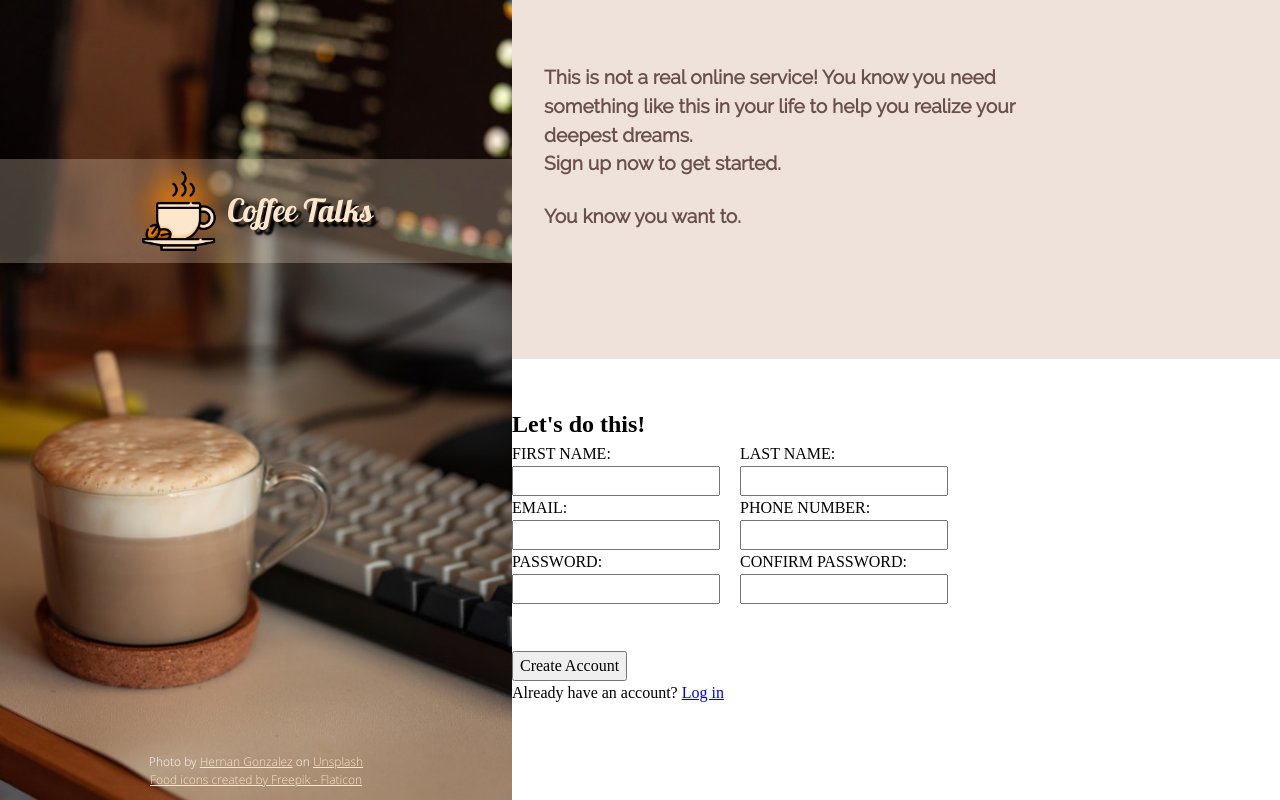
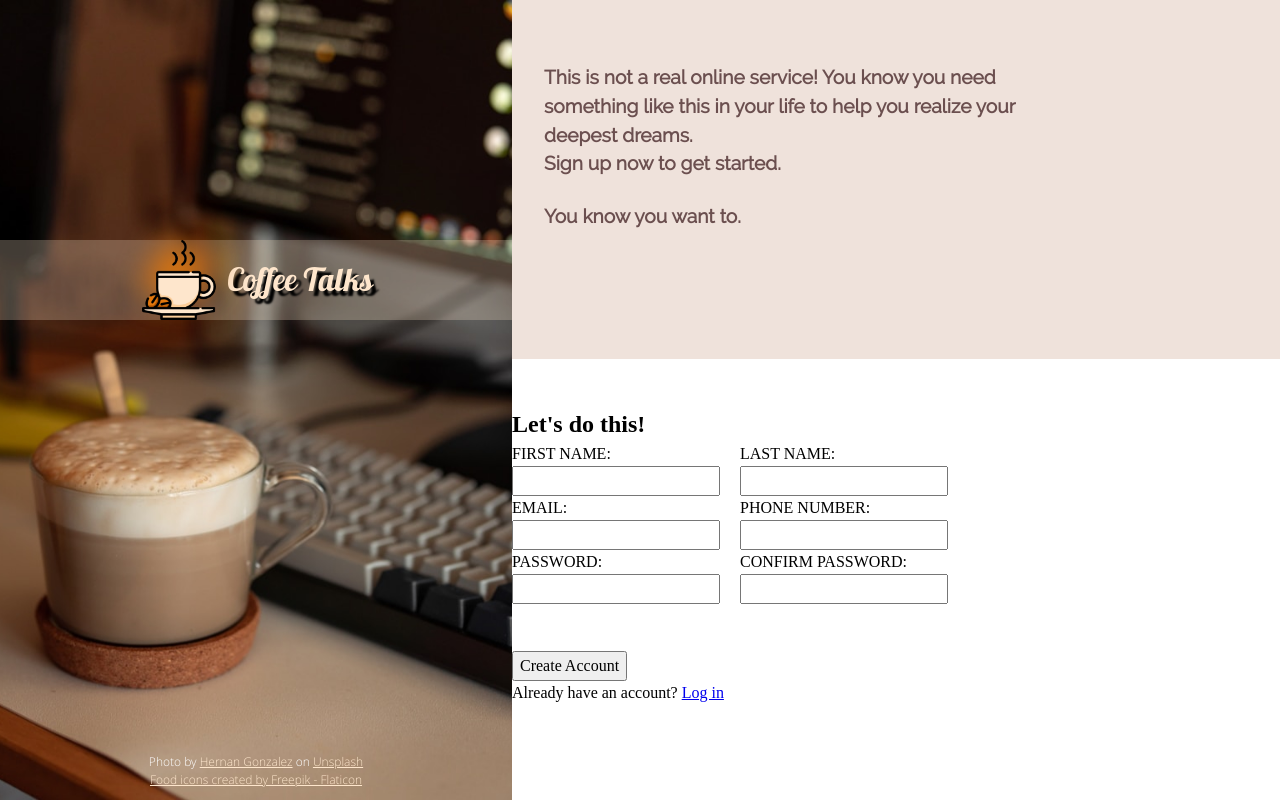
Before and after one commit to MiddleDcoder/sign-up-form, a plain HTML site: page index.html in a window 1280 px wide. Drawn offline with Linux system fonts and the light colour scheme.

Commit message:
finalize flex layout division in each item of left-col

```diff
--- a/index.html
+++ b/index.html
@@ -8,10 +8,13 @@
   </head>
   <body>
     <div class="left-col">
+      <div class="item-one">
         <div class="logo">
           <img src="img/logo-coffee-cup.png" />
           <span>Coffee Talks</span>
         </div>
+      </div>
+      <div class="item-two">
         <div class="credits">
           Photo by
           <a
@@ -23,6 +26,7 @@
           <a href="https://www.flaticon.com/free-icons/food" title="food icons"
             >Food icons created by Freepik - Flaticon</a
           >
+        </div>
       </div>
     </div>
     <div class="right-col">
--- a/style.css
+++ b/style.css
@@ -63,6 +63,15 @@ body {
   flex-direction: column;
   justify-content: space-between;
   background: url(img/left-bg.jpg) center center / cover no-repeat;
+
+  & .item-one {
+    flex: auto;
+    align-content: end;
+  }
+  & .item-two {
+    flex: 2;
+    align-content: end;
+  }
 }
 .right-col {
   flex: 1 1 60vw;
@@ -82,11 +91,9 @@ body {
   position: relative;
   text-align: center;
   background: #fee6cc42;
-  margin-top: calc(4rem + 95px);
   align-items: center;
   display: flex;
   justify-content: center;
-  padding: 12px 0;
   gap: 8px;
 
   & span {
```
Lines whose indentation alone changed are shown as unchanged.
